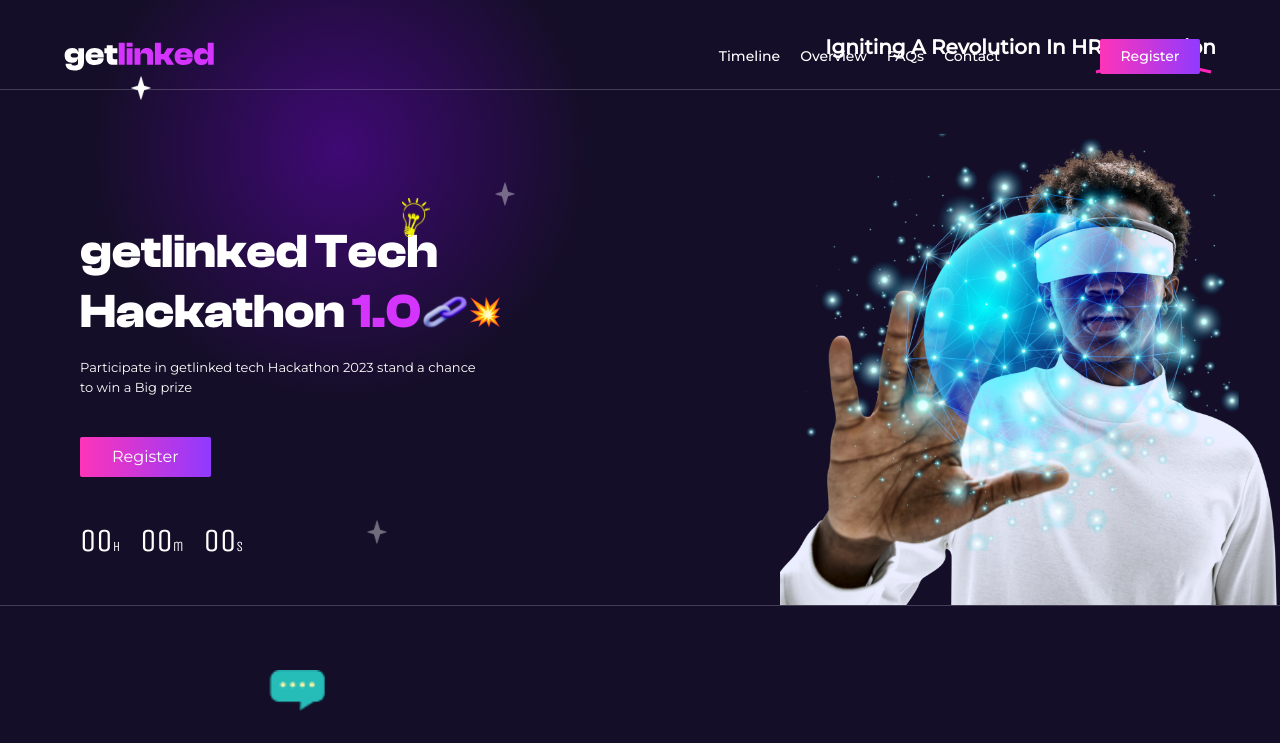
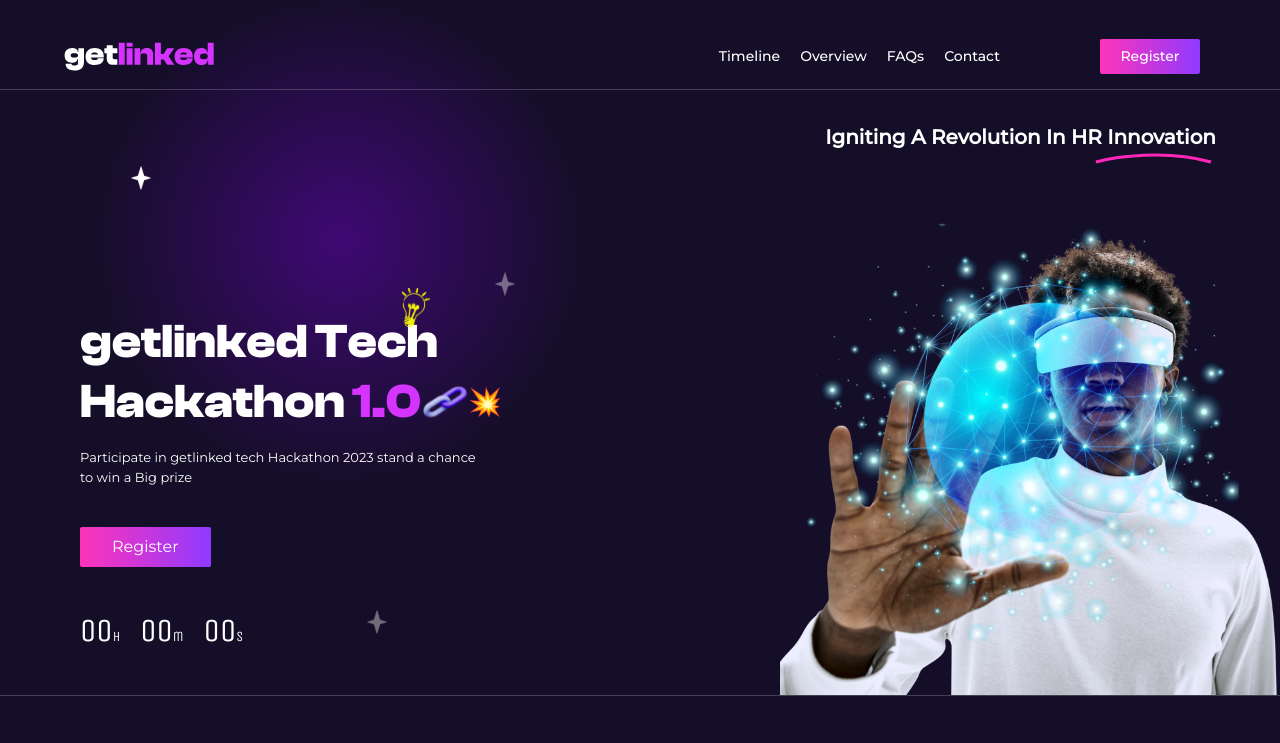
Before and after one commit to Ndace-hash/get-linked-project, a Vue app: page / in a window 1280 px wide. Shown: the top 743 px of the page. Built offline with nearby package versions, Linux system fonts and the light colour scheme.

Commit message:
added margin to top of all pages so they are not under the navbar

```diff
--- a/src/pages/ContactPage.vue
+++ b/src/pages/ContactPage.vue
@@ -1,5 +1,5 @@
 <template>
-  <section class="flex lg:ps-20 lg:pe-20 items-start justify-around gap-4 lg:py-16">
+  <section class="flex lg:ps-20 lg:pe-20 items-start justify-around gap-4 lg:py-16 mt-[100px] lg:mt-[90px]">
     <AppRadialBackground class="absolute left-[-35%] top-[4%] lg:top-[10%] lg:left-[-10%]" />
     <AppRadialBackground class="absolute hidden lg:flex lg:bottom-[0%] lg:right-[-10%]" />
 
--- a/src/pages/RegisterPage.vue
+++ b/src/pages/RegisterPage.vue
@@ -1,5 +1,5 @@
 <template>
-  <section class="min-h-full flex items-center relative px-12">
+  <section class="min-h-full flex items-center relative px-12 mt-[100px] lg:mt-[90px]">
     <AppRadialBackground class="absolute left-[-35%] top-[4%] lg:top-[10%] lg:left-[-10%]" />
     <AppRadialBackground class="absolute hidden lg:flex lg:bottom-[-10%] lg:right-[-10%]" />
 
--- a/src/pages/index.vue
+++ b/src/pages/index.vue
@@ -1,5 +1,5 @@
 <template>
-  <div class="w-full  mx-auto relative">
+  <div class="w-full  mx-auto relative mt-[100px] lg:mt-[90px]">
     <AppRadialBackground class="absolute left-[-40%] top-[-1%] scale-90 lg:scale-100 lg:left-[7%] lg:top-[-1.5%]" />
     <AppHero />
     <AppIntro />
```
